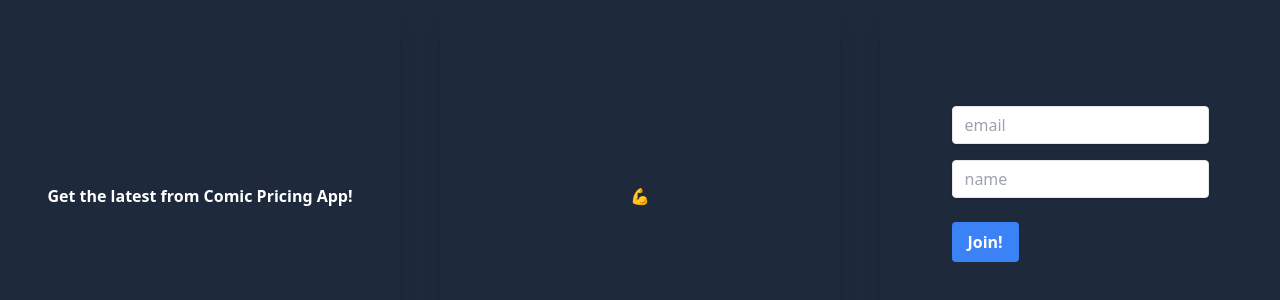
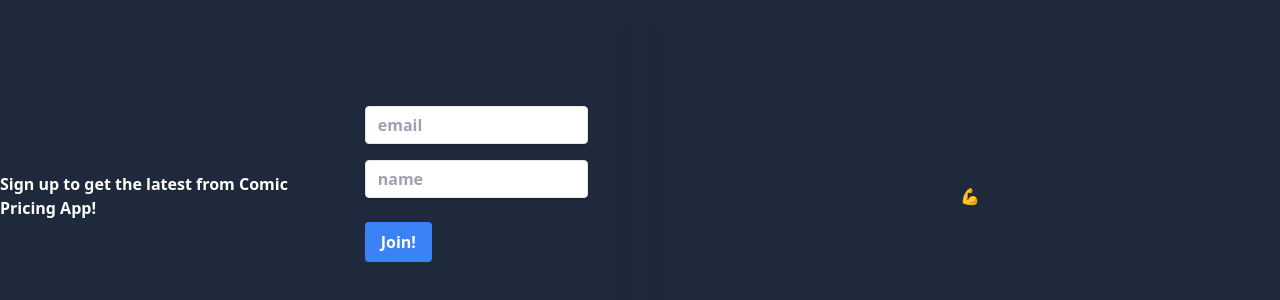
Before and after one commit to beckett-media/comics-pricing-app, a React (Create React App) app in the folder frontend/: page / in a window 1280 px wide. Shown: the part 204-504 px from the top of the page. Built offline with nearby package versions, Linux system fonts and the light colour scheme; no server answers.

Commit message:
Update naming and cleanup

```diff
--- a/frontend/src/pages/Home.tsx
+++ b/frontend/src/pages/Home.tsx
@@ -13,18 +13,15 @@ const SignUp = () => {
   const submit = async (event: React.SyntheticEvent) => {
     event.preventDefault()
     try {
-      const emailEntry = {
-        email: email,
-        name: name,
-      }
-      const res = await axios.post("/api/user/signup", emailEntry)
+      const emailEntry = {email, name}
+      const res = await axios.post("/api/user/waitlist", emailEntry)
     } catch (e) {
       console.log("Failed to add the new emails.")
     }
   }
 
   return (
-    <div className="rounded-2xl shadow-xl hover:shadow-2xl flex h-1/2 w-1/2 flex items-center justify-center">
+    <div >
       <form onSubmit={(e) => submit(e)} className="px-8 pt-6 pb-8 mb-4">
         <div className="mb-4">
           <label>
@@ -68,12 +65,15 @@ const Block = (props: BlockProps) => (
 )
 
 export const Home = () => {
-  const { data, error } = useSWR("/api/testAPI")
+  const { data } = useSWR("/api/testAPI")
   return (
     <div className="absolute flex h-full w-full items-center justify-center gap-10 bg-slate-800">
-      <Block>{"Get the latest from Comic Pricing App!"}</Block>
+      <Block>
+        {"Sign up to get the latest from Comic Pricing App!"}
+        <SignUp />
+
+      </Block>
       <Block>{data}💪</Block>
-      <SignUp />
     </div>
   )
 }
```
Also changed, not shown: 2 other files (tests, documents, lock files or other folders).
